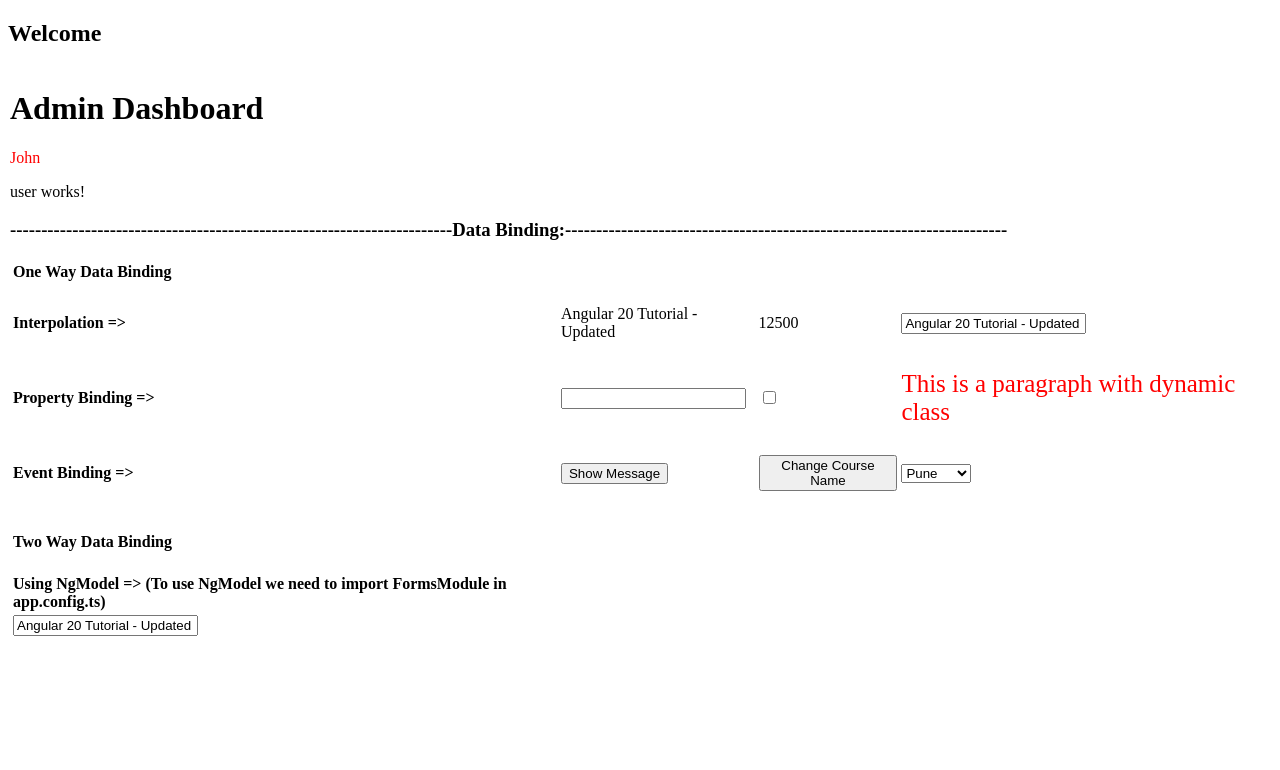
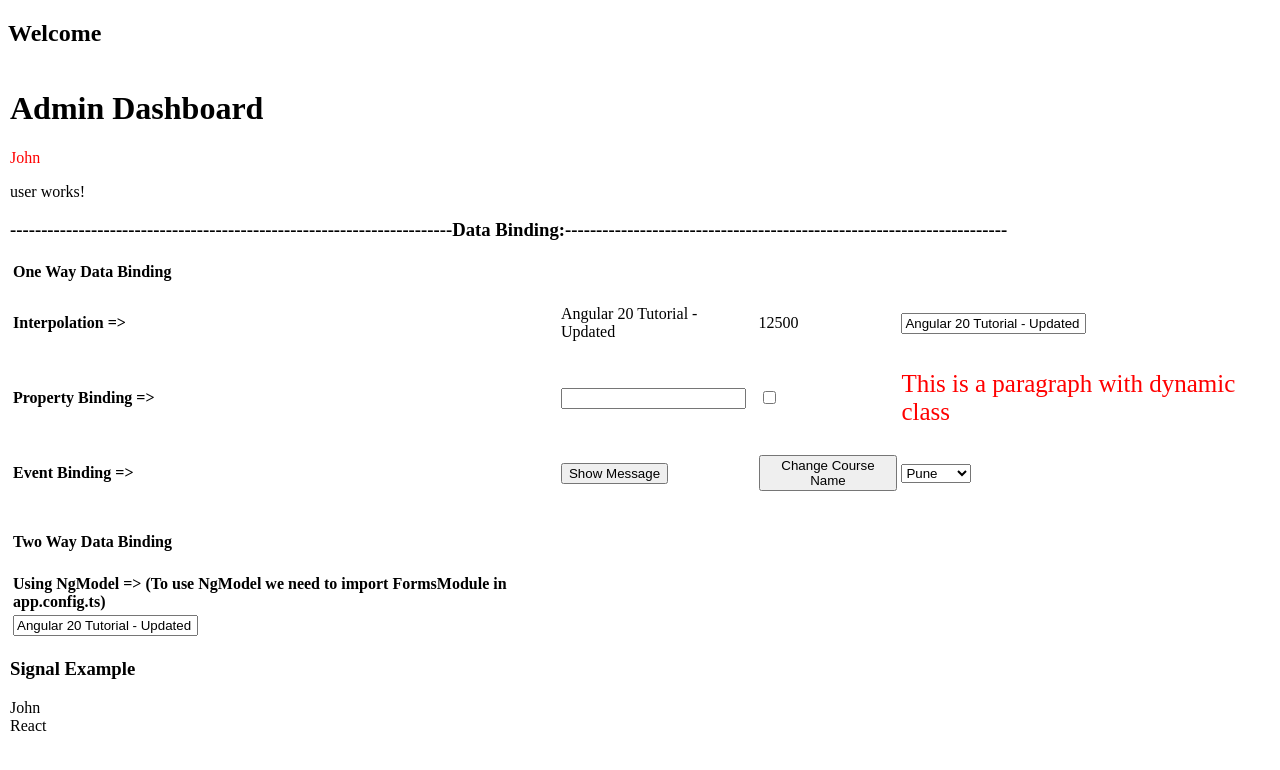
Before and after one commit to Harsh170699/Angularv20Practice, an Angular app: page / in a window 1280 px wide. Shown: the top 770 px of the page. Built offline with nearby package versions, Linux system fonts and the light colour scheme.

Commit message:
4. Signals in Angular - Writable Signals

```diff
--- a/src/app/app.html
+++ b/src/app/app.html
@@ -5,5 +5,6 @@
         <app-admin></app-admin>
         <app-user></app-user>
         <app-data-binding></app-data-binding>
+        <app-signal-example></app-signal-example>
     </tr>
 </table>
--- a/src/app/app.ts
+++ b/src/app/app.ts
@@ -2,10 +2,11 @@ import { Component, signal } from '@angular/core';
 import { Admin } from "./components/admin/admin";
 import { User } from "./components/user/user";
 import { DataBinding } from './components/data-binding/data-binding';
+import { SignalExample } from './components/signal-example/signal-example';
 
 @Component({
   selector: 'app-root',
-  imports: [Admin, User, DataBinding],
+  imports: [Admin, User, DataBinding, SignalExample],
   templateUrl: './app.html',
   styleUrl: './app.css'
 })
--- /dev/null
+++ b/src/app/components/signal-example/signal-example.html
@@ -0,0 +1,8 @@
+<h3>Signal Example</h3>
+
+
+<span>{{firstName}}</span>
+
+<br>
+
+<span>{{courseName()}}</span>
--- /dev/null
+++ b/src/app/components/signal-example/signal-example.ts
@@ -0,0 +1,28 @@
+import { Component, signal } from '@angular/core';
+
+@Component({
+  selector: 'app-signal-example',
+  imports: [],
+  templateUrl: './signal-example.html',
+  styleUrl: './signal-example.css',
+})
+export class SignalExample {
+  // normal variable
+  firstName: string = 'harsh';
+
+  // signal
+  courseName = signal<string>('Angular');
+
+  courseDuration = signal("15 videos")
+
+  constructor() {
+    this.firstName = 'John';
+    console.log('First name changed to:', this.firstName);
+
+    // update signal
+    // Signals are getter functions - calling them reads their value.
+    console.log('Course name before update:', this.courseName());
+    this.courseName.set("React");
+    console.log('Course name after update:', this.courseName());
+  }
+}
```
Also changed, not shown: src/app/components/signal-example/signal-example.css (added), 1 other file (tests, documents, lock files or other folders).
